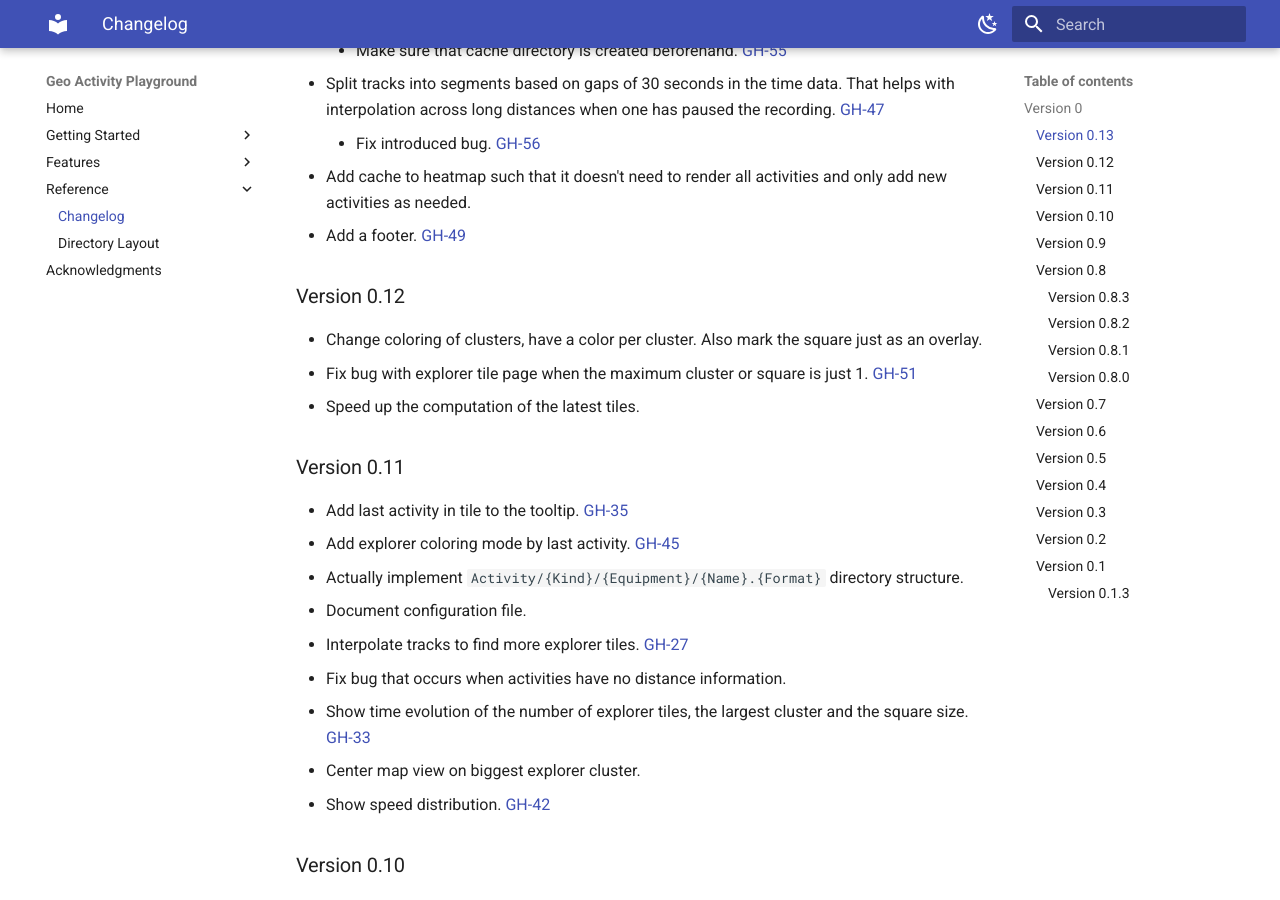
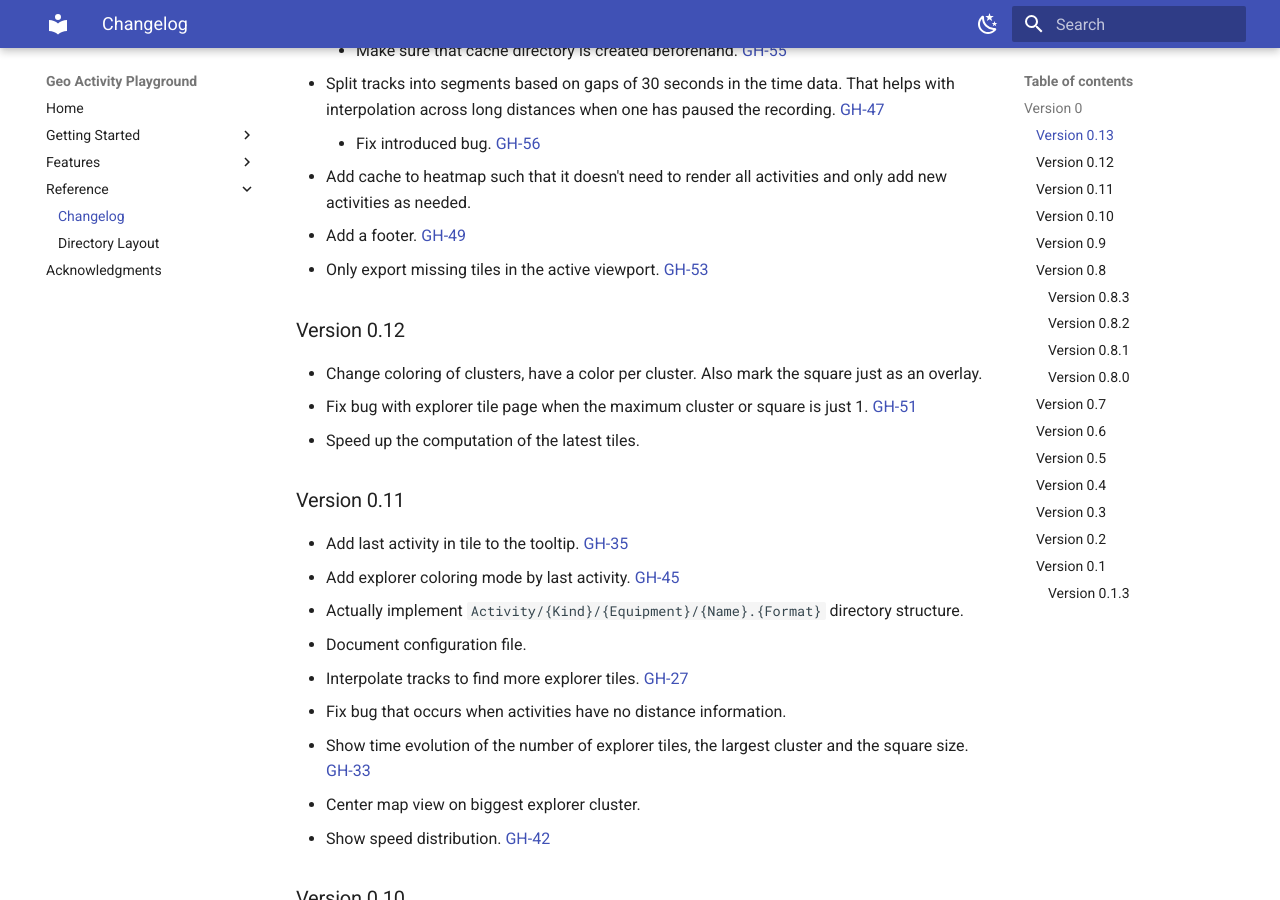
Before and after one commit to martin-ueding/geo-activity-playground, an MkDocs documentation site: the page built from docs/reference/changelog.md, in a window 1280 px wide and 900 px high, scrolled down 514 px. Built offline with MkDocs 1.6.1 and Material for MkDocs 9.7.7, drawn with Linux system fonts in a browser that asks for light colours.

Commit message:
Changelog entry

```diff
--- a/docs/reference/changelog.md
+++ b/docs/reference/changelog.md
@@ -16,6 +16,7 @@
     - Fix introduced bug. [GH-56](https://github.com/martin-ueding/geo-activity-playground/issues/56)
 - Add cache to heatmap such that it doesn't need to render all activities and only add new activities as needed.
 - Add a footer. [GH-49](https://github.com/martin-ueding/geo-activity-playground/issues/49)
+- Only export missing tiles in the active viewport. [GH-53](https://github.com/martin-ueding/geo-activity-playground/issues/53)
 
 ### Version 0.12
 
```
